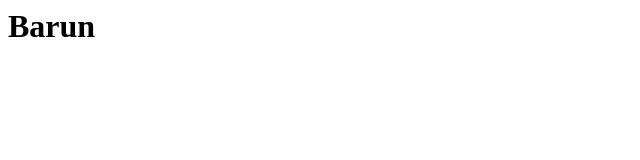
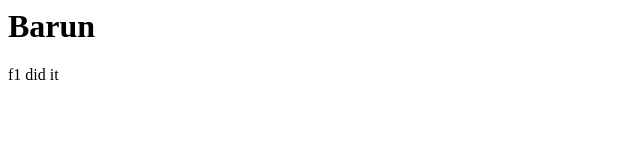
Before and after one commit to Professor-minecraft/DemoGG1, a plain HTML site: page index.html in a window 1280 px wide. Shown: the full height of the page, 0-640 px from the left. Drawn offline with Linux system fonts and the light colour scheme.

Commit message:
index file change

```diff
--- a/index.html
+++ b/index.html
@@ -2,4 +2,7 @@
     <h1>
         Barun
     </h1>
+    <p>
+        f1 did it
+    </p>
 </html>
```
